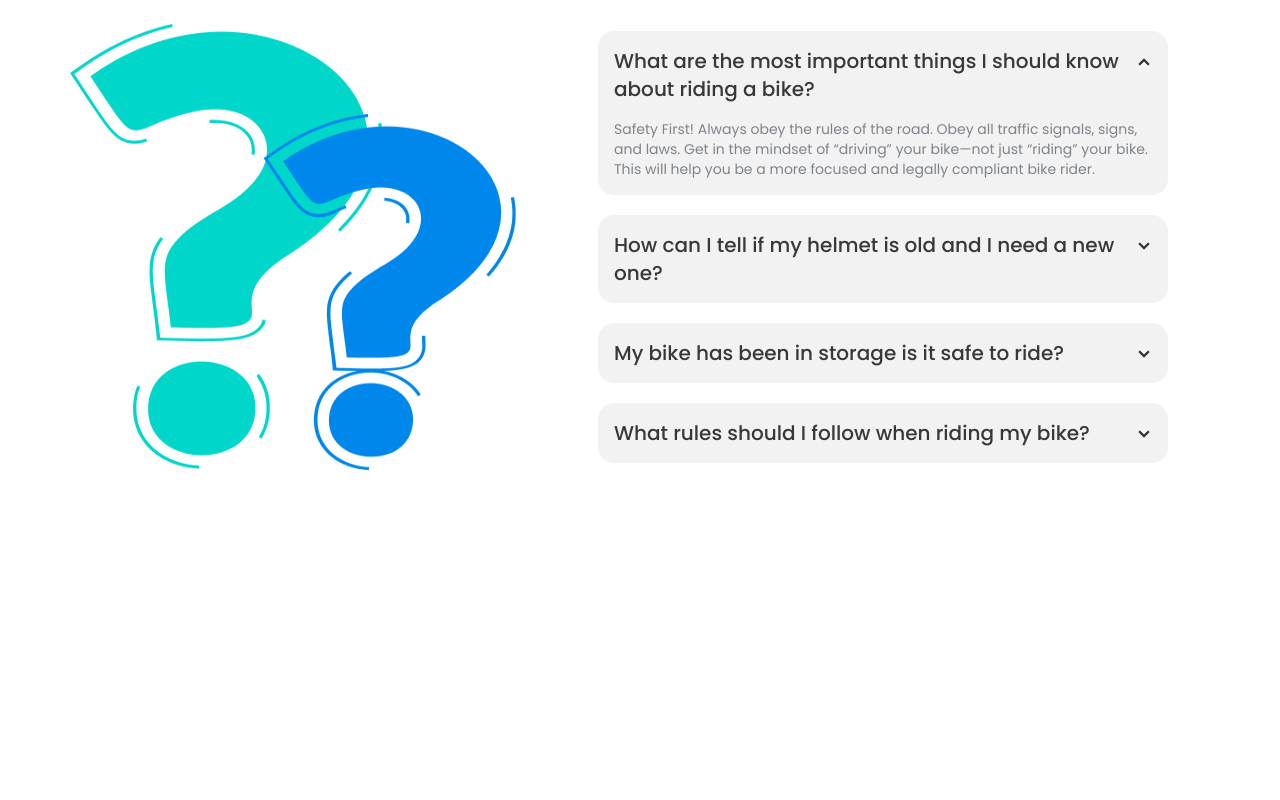
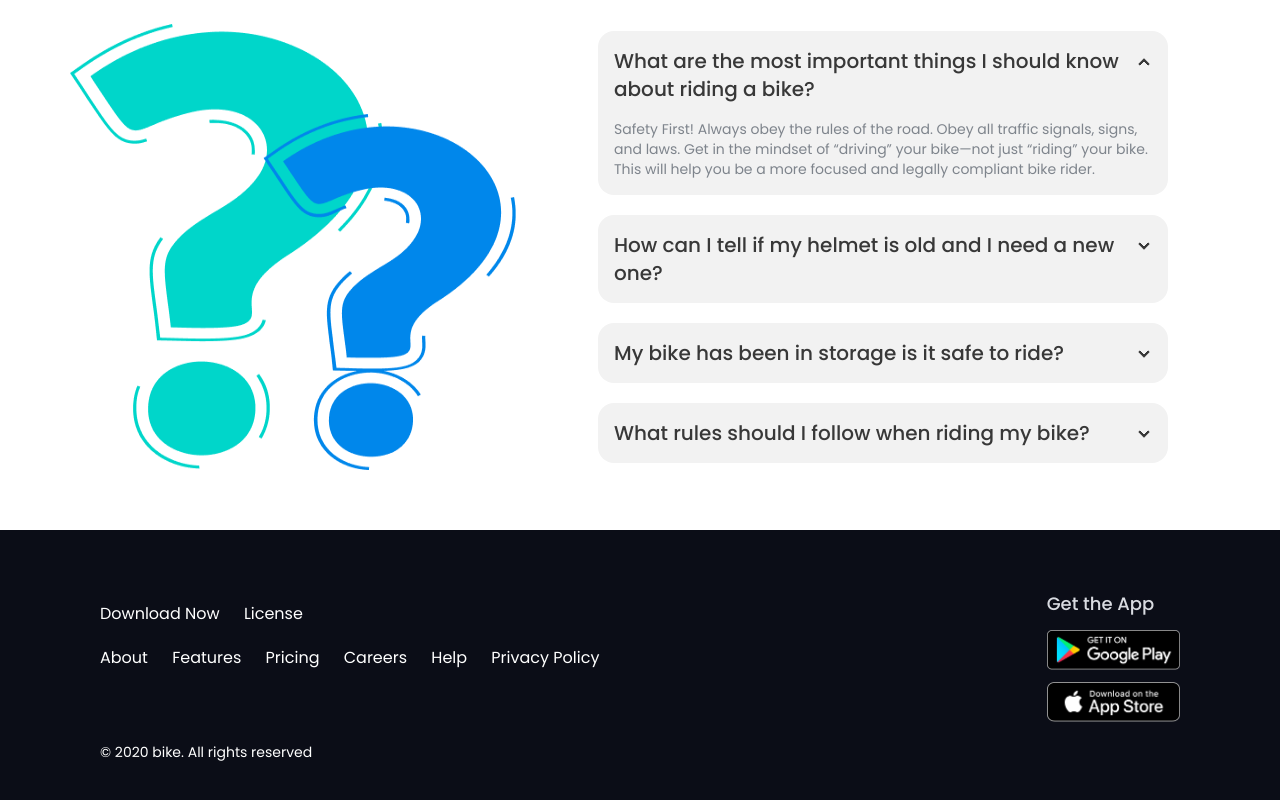
Before and after one commit to RabbyHasanSaref/Biker_Go_Ride, a plain HTML site: page index.html in a window 1280 px wide. Shown: the part 2631-3431 px from the top of the page. Before the commit the page ends 3161 px from the top, so only its background shows below. Drawn offline with nearby package versions, Linux system fonts and the light colour scheme.

Commit message:
biker zone website all section finish

```diff
--- a/index.html
+++ b/index.html
@@ -296,8 +296,27 @@
     </main>
 
     <!-- footer area -->
-    <footer>
-
+    <footer class="md:container md:mx-auto gap-5 bg-[#0b0d17] lg:h-[270px] h-[320px] lg:px-[100px] py-5 px-5">
+            <div class="flex flex-col lg:flex-row lg:justify-between lg:items-center">
+                <div class="space-y-3">
+                    <div class="pb-5">
+                        <a class="mr-5 text-base font-normal text-white" href="">Download Now</a>
+                        <a class="mr-5 text-base font-normal text-white" href="">License</a>
+                    </div>
+                    <a class="mr-5 text-base font-normal text-white" href="">About</a>
+                    <a class="mr-5 text-base font-normal text-white" href="">Features</a>
+                    <a class="mr-5 text-base font-normal text-white" href="">Pricing</a>
+                    <a class="mr-5 text-base font-normal text-white" href="">Careers</a>
+                    <a class="mr-5 text-base font-normal text-white" href="">Help</a>
+                    <a class="mr-5 text-base font-normal text-white" href="">Privacy Policy</a>
+                </div>
+                <div class="lg:space-y-3 space-y-3 lg:pt-10 pt-5">
+                    <p class="text-lg font-medium text-[#D9DBE1]">Get the App</p>
+                    <img src="./images/android.png" alt="" class="w-135px h-[40px] cursor-pointer">
+                    <img src="./images/ios.png" alt="" class="w-135px h-[40px] cursor-pointer">
+                </div>
+            </div>
+                <p class="text-sm font-normal text-white mt-5  text-center lg:text-left">© 2020 bike. All rights reserved</p>
     </footer>
 
     <!-- font awesome link -->
```
